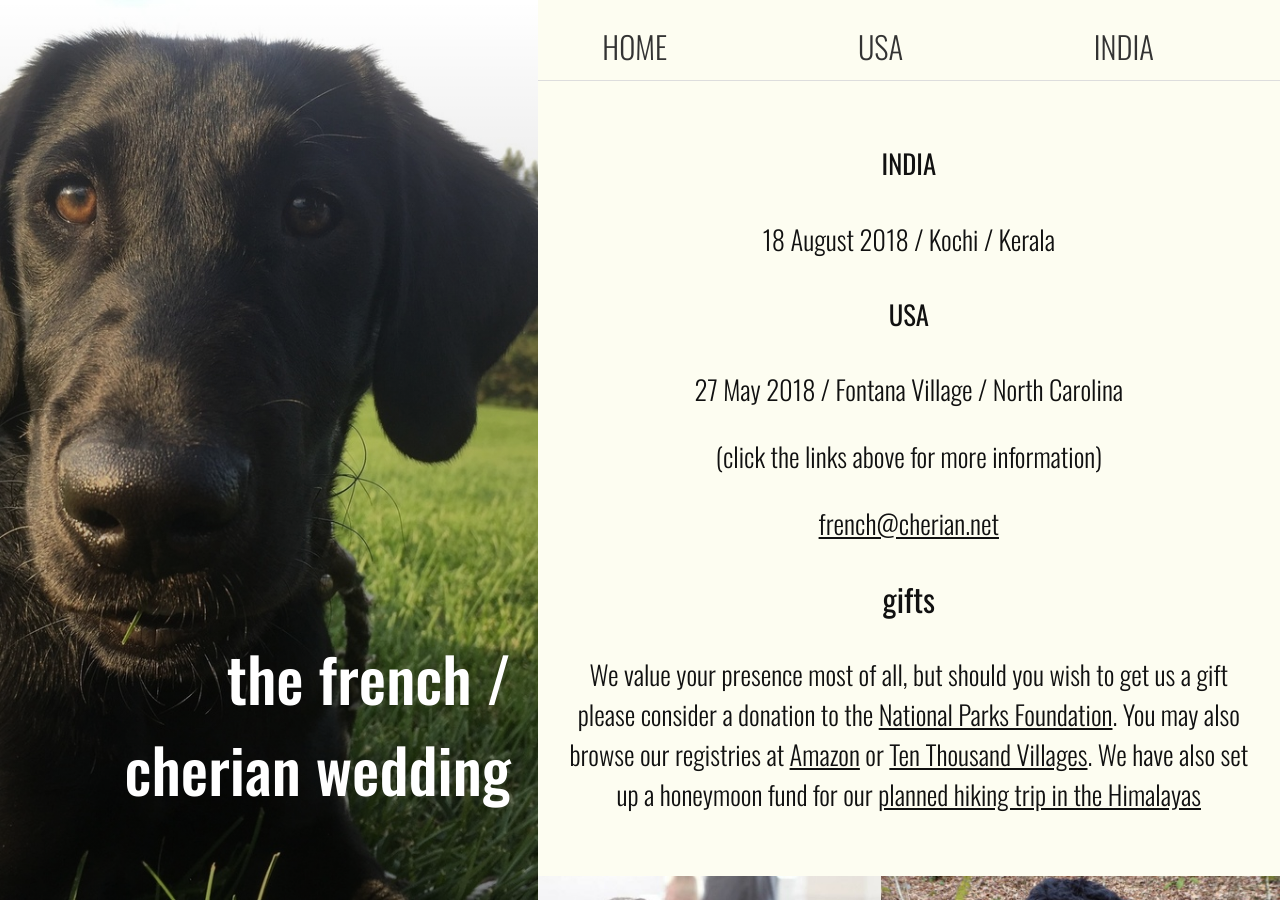
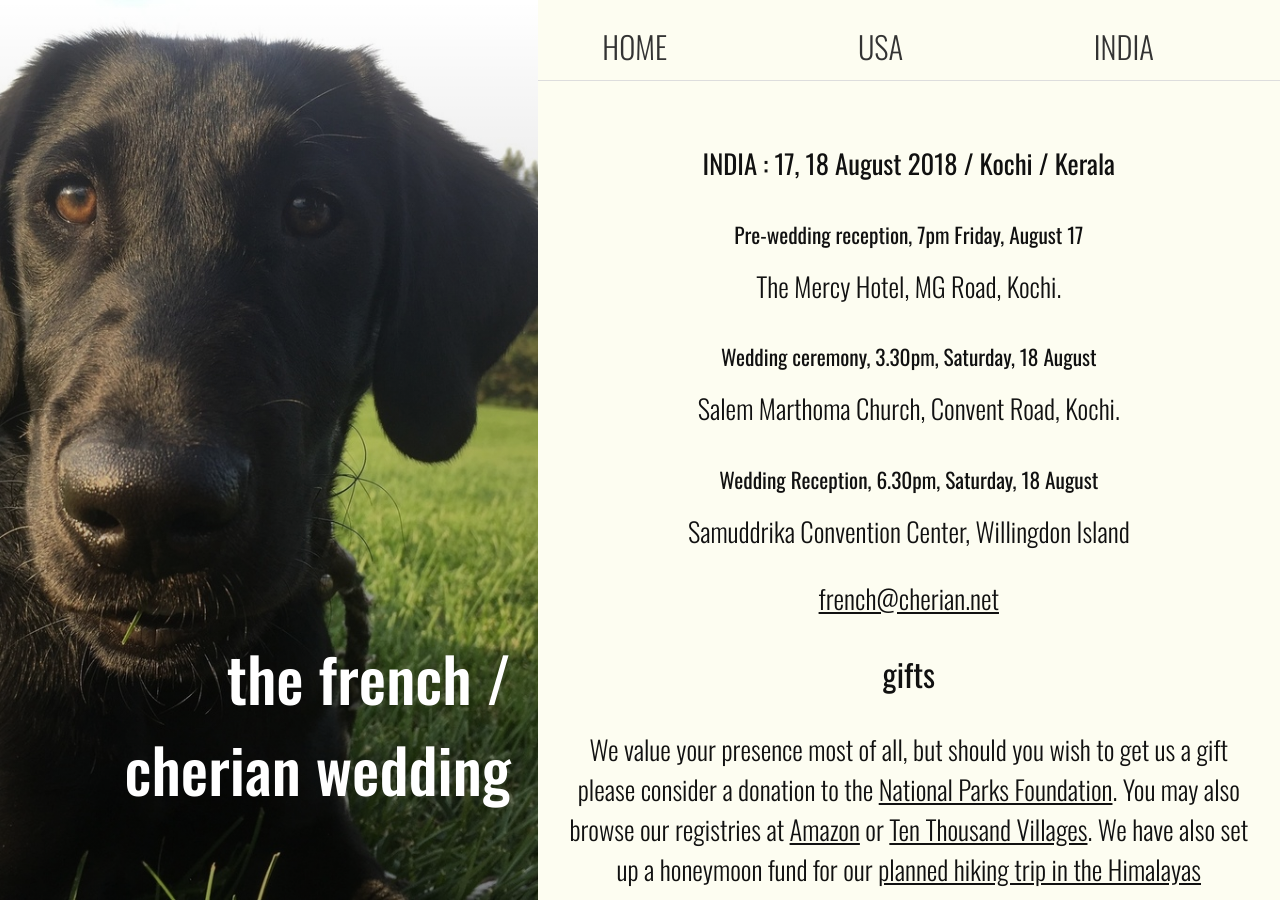
Before and after one commit to french-cherian/french-cherian.github.io, a Jekyll site: the page built from index.md, in a window 1280 px wide and 900 px high. Built offline with Jekyll 4.4.1, drawn with Linux system fonts in a browser that asks for light colours.

Commit message:
Add schedule to home page.

```diff
--- a/index.md
+++ b/index.md
@@ -8,15 +8,16 @@ summary:
 
 <div style="margin-bottom: 7%; margin-right: 3%; margin-left: 3%" align="center" markdown="1">
 
-#### INDIA
+#### INDIA : 17, 18 August 2018 / Kochi / Kerala
 
-18 August 2018 / Kochi / Kerala
+##### Pre-wedding reception, 7pm Friday, August 17
+The Mercy Hotel, MG Road, Kochi.
 
-#### USA
+##### Wedding ceremony, 3.30pm, Saturday, 18 August
+Salem Marthoma Church, Convent Road, Kochi.
 
-27 May 2018 / Fontana Village / North Carolina
-
-(click the links above for more information)
+##### Wedding Reception, 6.30pm, Saturday, 18 August
+Samuddrika Convention Center, Willingdon Island
 
 [french@cherian.net](mailto:french@cherian.net)
 
```
Also changed, not shown: 3-india.md (+1 -1 lines).
